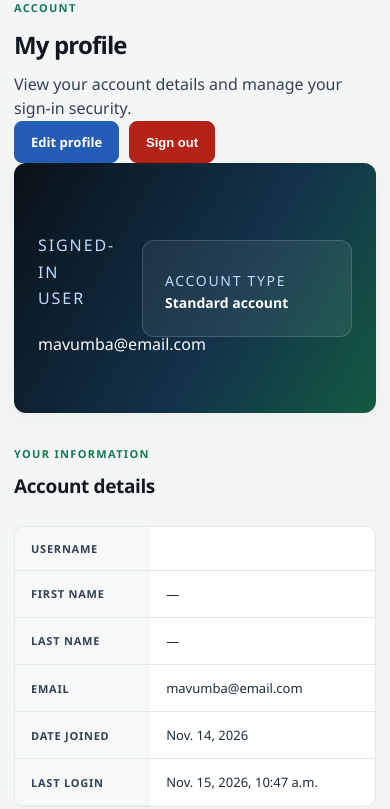
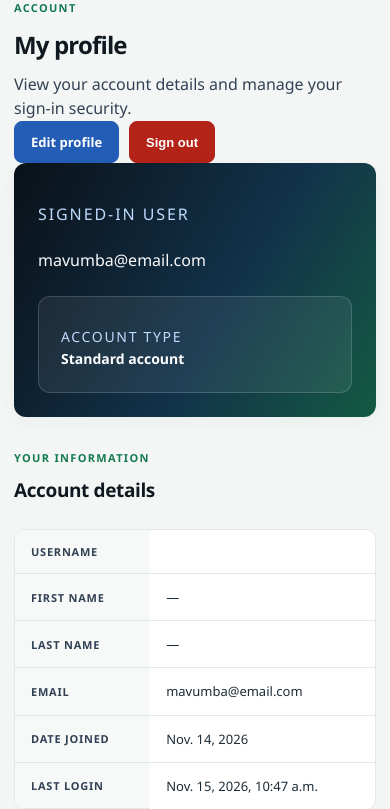
Before and after one commit to mavumbantiba/django-emails, a Django app: page /accounts/profile/ in a window 390 px wide. Shown: the part 343-1152 px from the top of the page. Run offline with Django 5.2, Linux system fonts and the light colour scheme; a user stored in the database is signed in; data comes from the database, SQL or seed files in the repository; parts of the project's set-up code (start-up, migrations or seed data) failed here and were passed over.

Commit message:
base template updated

```diff
--- a/templates/contributions/base.html
+++ b/templates/contributions/base.html
@@ -1029,7 +1029,7 @@
                 padding-top: 28px;
             }
 
-            .welcome-panel {
+            .welcome-panel.card {
                 grid-template-columns: minmax(0, 1fr);
                 gap: 22px;
             }
```
